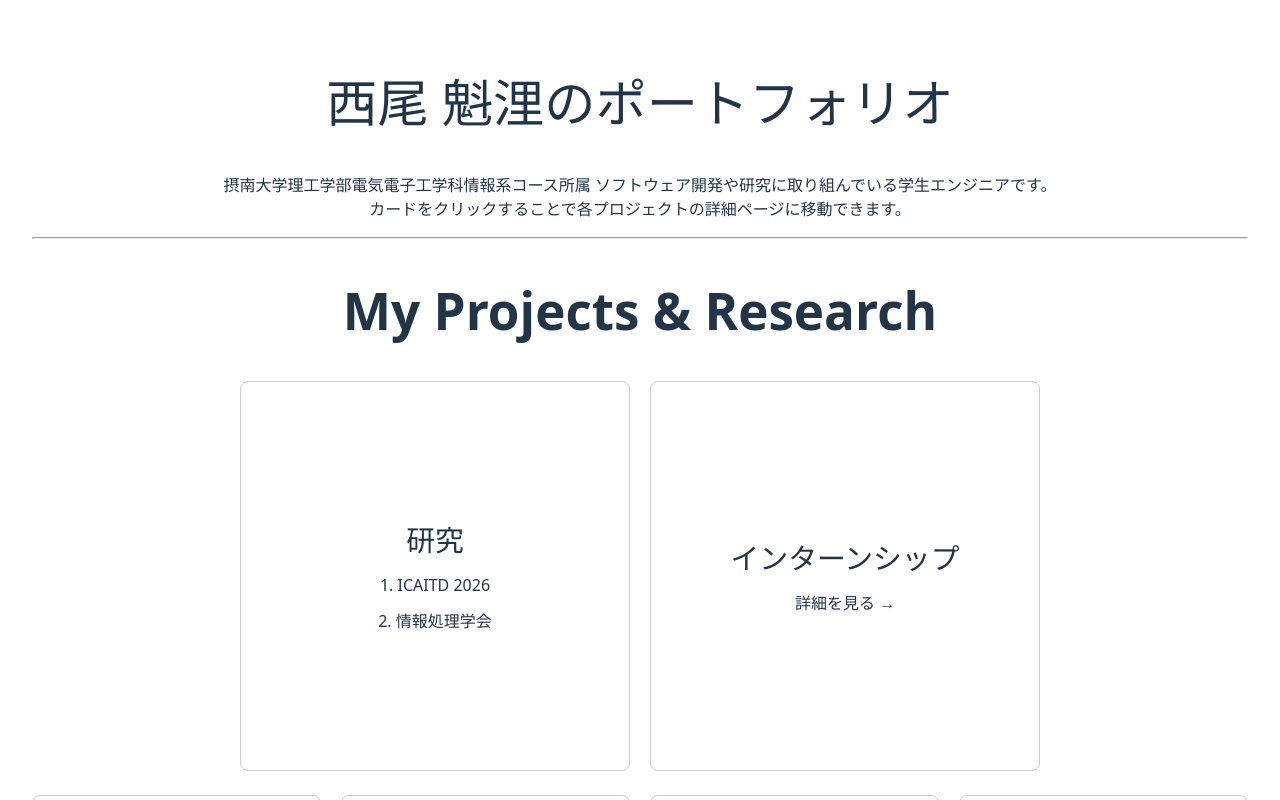
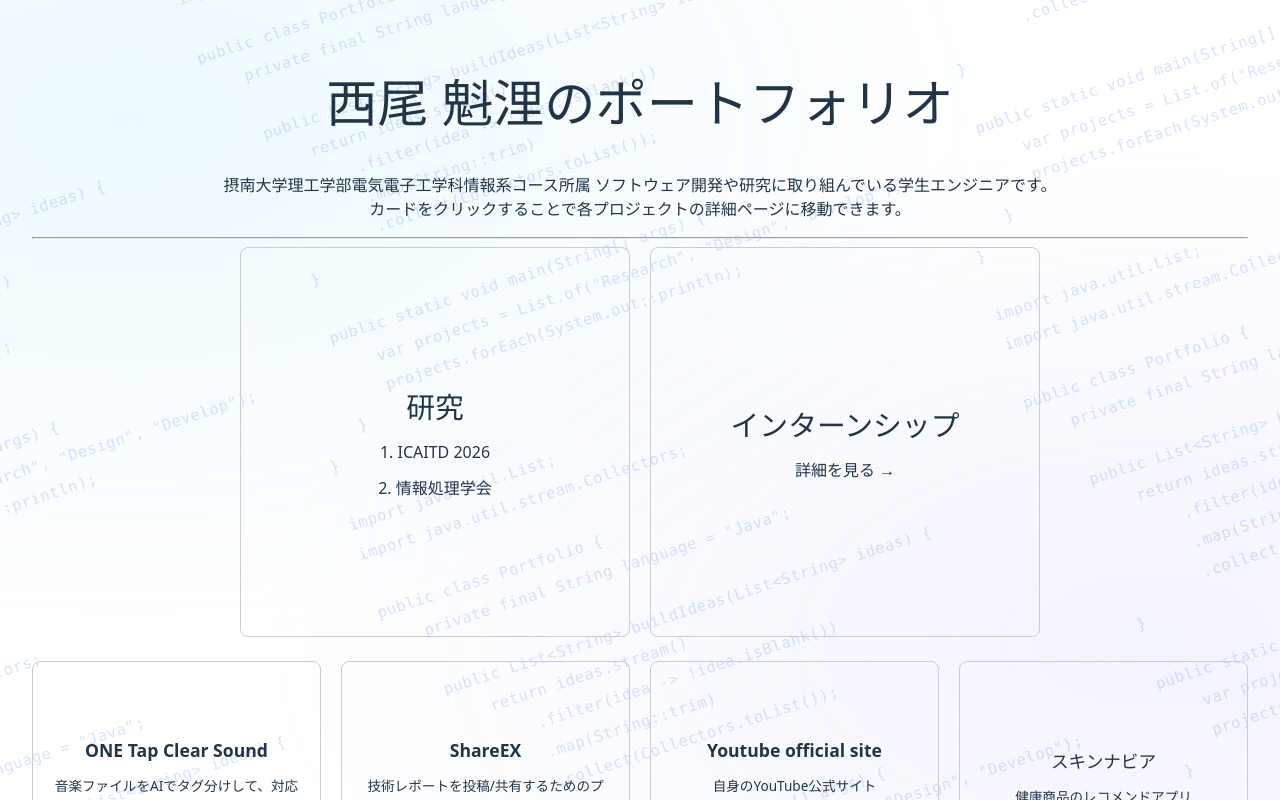
Before and after one commit to kai24-cell/Portforio, a React (Vite) app: page / in a window 1280 px wide. Shown: the top 800 px of the page. Built offline with nearby package versions, Linux system fonts and the light colour scheme.

Commit message:
背景をつけた

```diff
--- a/src/App.css
+++ b/src/App.css
@@ -13,6 +13,55 @@
   will-change: filter;
   transition: filter 300ms;
 }
+
+.container {
+  position: relative;
+  z-index: 1;
+}
+
+.code-background {
+  /* 背景コードの濃さはここで調整（0: 透明、1: 不透明） */
+  --code-opacity: 0.18;
+  position: fixed;
+  inset: 0;
+  z-index: 0;
+  overflow: hidden;
+  pointer-events: none;
+  user-select: none;
+  background:
+    radial-gradient(ellipse at 10% 15%, rgb(56 189 248 / 9%), transparent 55%),
+    radial-gradient(ellipse at 90% 80%, rgb(129 140 248 / 10%), transparent 55%);
+}
+
+.code-background-text {
+  position: absolute;
+  top: 50%;
+  left: 50%;
+  width: max-content;
+  display: flex;
+  justify-content: center;
+  gap: 48px;
+  transform: translate(-50%, -50%) rotate(-18deg);
+  opacity: var(--code-opacity);
+  color: #93c5fd;
+}
+
+.code-background pre {
+  margin: 0;
+  flex-shrink: 0;
+  font-family: Consolas, "Courier New", monospace;
+  font-size: clamp(13px, 1.2vw, 18px);
+  line-height: 2;
+  letter-spacing: 0.04em;
+  text-align: left;
+}
+
+@media (prefers-color-scheme: light) {
+  .code-background-text {
+    color: #2563eb;
+  }
+}
+
 .logo:hover {
   filter: drop-shadow(0 0 2em #646cffaa);
 }
--- a/src/App.jsx
+++ b/src/App.jsx
@@ -7,10 +7,13 @@ import YoutubeWebpage from "./components/YoutubeWebpage";
 import Skinnaviapage from "./components/Skinnaviapage";
 import LongInternpage from "./components/LongIntern";
 import "./App.css";
+import CodeBackground from "./components/CodeBackground";
 
 function App() {
   return (
-    <div className="container">
+    <>
+      <CodeBackground />
+      <div className="container">
       <Routes>
         <Route path="/" element={<Home />} />
         <Route path="/shareex" element={<ShareExPage />} />
@@ -21,6 +24,7 @@ function App() {
         <Route path="/longintern" element={<LongInternpage />} />
       </Routes>
     </div>
+    </>
   );
 }
 
--- /dev/null
+++ b/src/components/CodeBackground.jsx
@@ -0,0 +1,30 @@
+const javaCode = `import java.util.List;
+import java.util.stream.Collectors;
+
+public class Portfolio {
+    private final String language = "Java";
+
+    public List<String> buildIdeas(List<String> ideas) {
+        return ideas.stream()
+            .filter(idea -> !idea.isBlank())
+            .map(String::trim)
+            .collect(Collectors.toList());
+    }
+
+    public static void main(String[] args) {
+        var projects = List.of("Research", "Design", "Develop");
+        projects.forEach(System.out::println);
+    }
+}`;
+
+export default function CodeBackground() {
+  return (
+    <div className="code-background" aria-hidden="true">
+      <div className="code-background-text">
+        {[0, 1, 2].map((column) => (
+          <pre key={column}>{Array(4).fill(javaCode).join("\n\n")}</pre>
+        ))}
+      </div>
+    </div>
+  );
+}
--- a/src/components/ProjectList.jsx
+++ b/src/components/ProjectList.jsx
@@ -2,7 +2,6 @@ import {Link} from "react-router-dom"; // リンク機能を使うため
 function Projects() {
   return (
     <section className="projects-section">
-      <h1>My Projects & Research</h1>
       <div className="project-grid project-grid-featured">
       {/* プロジェクト 1: 研究 */}
       <Link to="/research" className="project-card">
```
